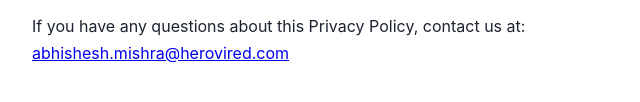
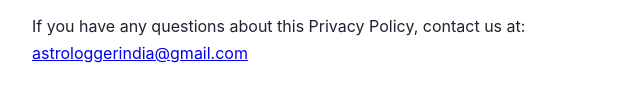
Before and after one commit to Abhishesh88/arcadeforge-privacy, a plain HTML site: page blockpuzzle.html in a window 1280 px wide. Shown: the part 1285-1387 px from the top of the page, 228-868 px from the left. Drawn offline with Linux system fonts and the light colour scheme.

Commit message:
Add files via upload

```diff
--- a/blockpuzzle.html
+++ b/blockpuzzle.html
@@ -41,6 +41,6 @@
 
   <h2>Contact</h2>
   <p>If you have any questions about this Privacy Policy, contact us at:<br />
-  <a href="mailto:abhishesh.mishra@herovired.com">abhishesh.mishra@herovired.com</a></p>
+  <a href="mailto:astrologgerindia@gmail.com">astrologgerindia@gmail.com</a></p>
 </body>
 </html>
```
Also changed, not shown: bubble.html (+1 -1 lines), busjam.html (+1 -1 lines), crossy.html (+1 -1 lines), drift3d.html (+1 -1 lines), helix.html (+1 -1 lines), merge.html (+1 -1 lines), stack.html (+1 -1 lines), tapaway.html (+1 -1 lines), watersort.html (+1 -1 lines), wingdash.html (+1 -1 lines).
